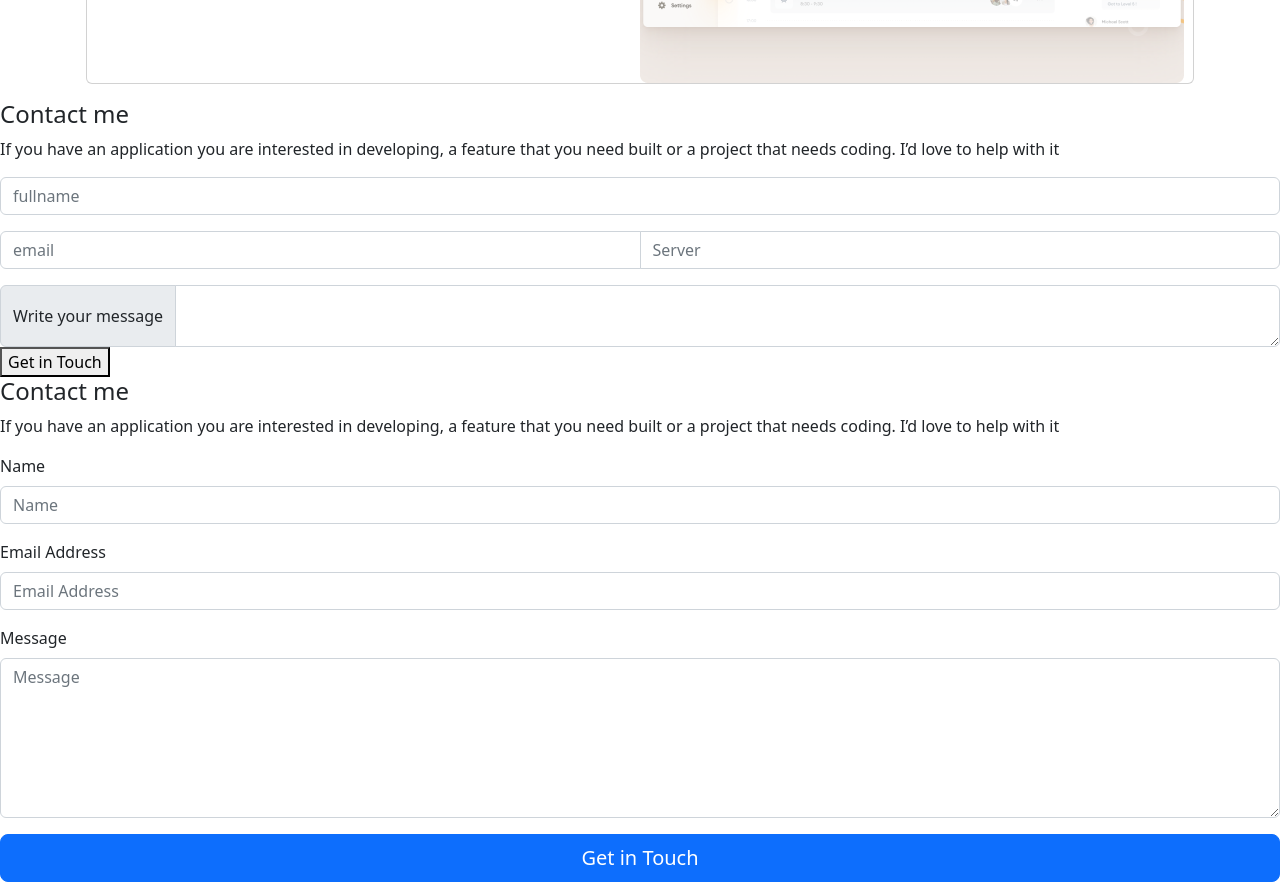
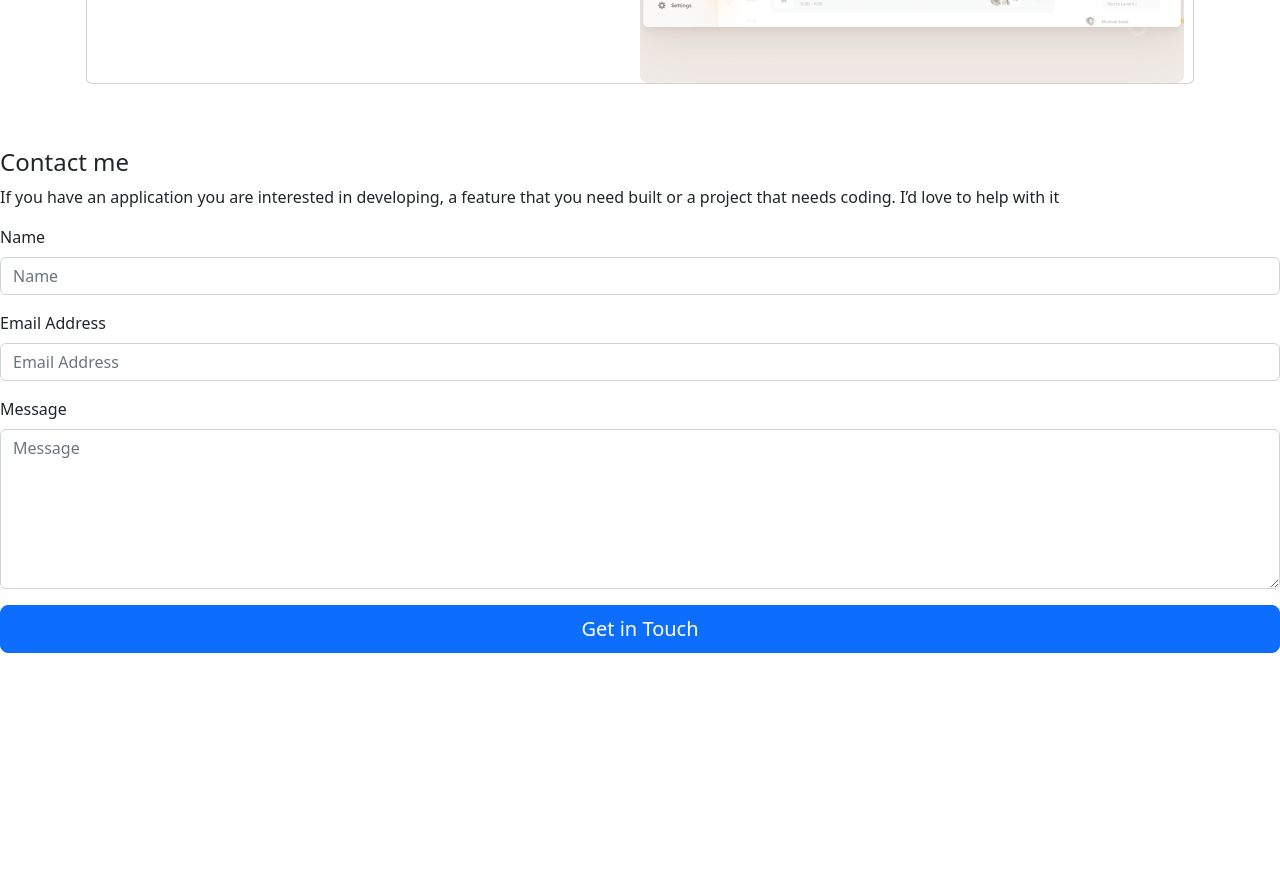
Before and after one commit to Itswali/Portfolio-Bootstrap, a plain HTML site: page index.html in a window 1280 px wide. Shown: the part 2348-3230 px from the top of the page. After the commit the page ends 3001 px from the top, so only its background shows below. Drawn offline with nearby package versions, Linux system fonts and the light colour scheme.

Commit message:
add form in html g=file and documented it properly

```diff
--- a/index.html
+++ b/index.html
@@ -183,39 +183,8 @@
   </div>
 
   </div>
-      <section class="contact-style">
-        <div class="contact">
-          <h4 class="contact-title">Contact me</h4>
-          <p class="contact-text">
-            If you have an application you are interested in developing, a
-            feature that you need built or a project that needs coding. I’d love
-            to help with it
-          </p>
-           <form
-            action="https://formspree.io/f/mzbwgkjy"
-            method="POST"
-            class="form-class"
-          >
-          <div class="input-group mb-3">
-       <input type="text" class="form-control" placeholder="fullname" aria-label="fullname" aria-describedby="basic-addon1">
-</div>
 
-<div class="input-group mb-3">
-  <input type="text" class="form-control" placeholder="email" aria-label="email">
-  <input type="text" class="form-control" placeholder="Server" aria-label="Server">
-</div>
-
-<div class="input-group">
-  <span class="input-group-text">Write your message</span>
-  <textarea class="form-control" aria-label="With textarea"></textarea>
-</div>
- <div id="getInTouch">
-        <button type="submit">Get in Touch</button>
-            </div>
-           </form>
-      </section>
-
-<!-- Wrapper container -->
+  <br><br>
   <div class="contact-style">
     <h4 class="contact-title">Contact me</h4>
     <p class="contact-text">
@@ -223,44 +192,32 @@
       feature that you need built or a project that needs coding. I’d love
       to help with it
     </p>
+    <form id="contactForm" action="https://formspree.io/f/mzbwgkjy" method="POST" class="form-class">
 
-  <!-- Bootstrap 5 starter form -->
-  <form id="contactForm"  action="https://formspree.io/f/mzbwgkjy"
-            method="POST"
-            class="form-class">
- <!-- Name input -->
       <div class="mb-3">
         <label class="form-label" for="name">Name</label>
         <input class="form-control" id="name" type="text" placeholder="Name" data-sb-validations="required" />
         <div class="invalid-feedback" data-sb-feedback="name:required">Name is required.</div>
       </div>
-
-    <!-- Email address input -->
       <div class="mb-3">
         <label class="form-label" for="emailAddress">Email Address</label>
-      <input class="form-control" id="emailAddress" type="email" placeholder="Email Address" data-sb-validations="required, email" />
+        <input class="form-control" id="emailAddress" type="email" placeholder="Email Address"
+          data-sb-validations="required, email" />
         <div class="invalid-feedback" data-sb-feedback="emailAddress:required">Email Address is required.</div>
         <div class="invalid-feedback" data-sb-feedback="emailAddress:email">Email Address Email is not valid.</div>
       </div>
-
-    <!-- Message input -->
       <div class="mb-3">
         <label class="form-label" for="message">Message</label>
-      <textarea class="form-control" id="message" type="text" placeholder="Message" style="height: 10rem;" data-sb-validations="required"></textarea>
+        <textarea class="form-control" id="message" type="text" placeholder="Message" style="height: 10rem;"
+          data-sb-validations="required"></textarea>
         <div class="invalid-feedback" data-sb-feedback="message:required">Message is required.</div>
       </div>
-
-    <!-- Form submissions success message -->
      <div class="d-none" id="submitSuccessMessage">
         <div class="text-center mb-3">Form submission successful!</div>
       </div>
-
-    <!-- Form submissions error message -->
       <div class="d-none" id="submitErrorMessage">
         <div class="text-center text-danger mb-3">Error sending message!</div>
       </div>
-
-    <!-- Form submit button -->
       <div class="d-grid">
         <button class="btn btn-primary btn-lg" type="submit">Get in Touch</button>
       </div>
@@ -271,6 +228,8 @@
 
 
 </body>
+
 </html>
 </body>
+
 </html>
```
Lines whose indentation alone changed are shown as unchanged.
